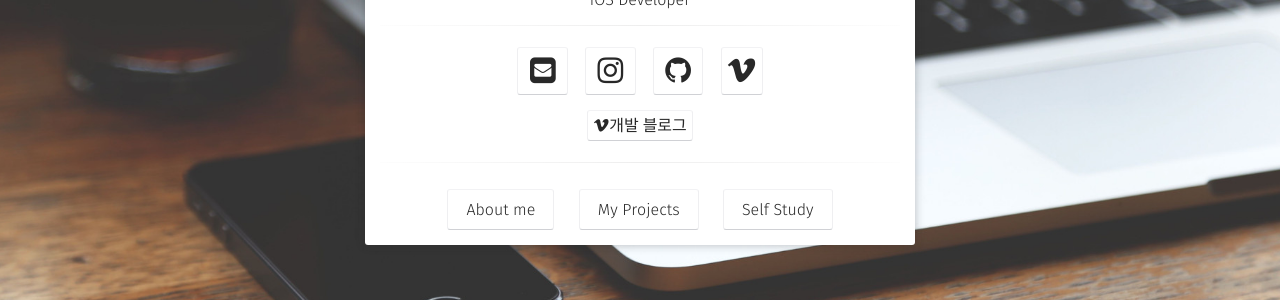
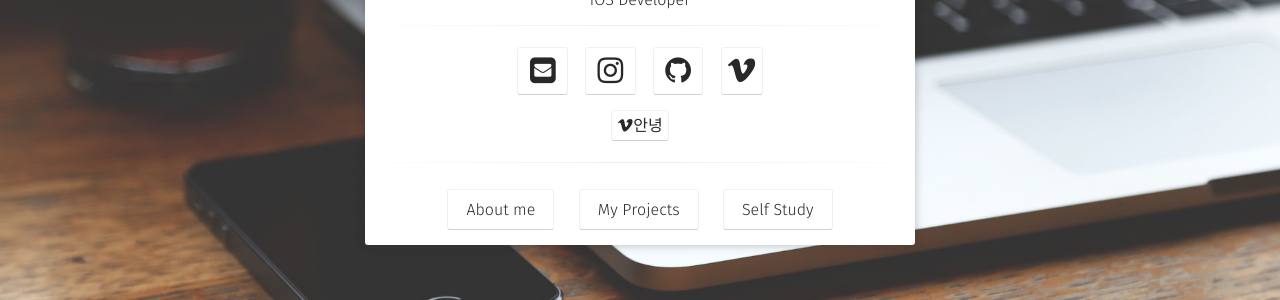
Before and after one commit to sangwoo24/sangwoo24.github.io, a Jekyll site: the page built from index.html, in a window 1280 px wide. Shown: the part 452-752 px from the top of the page. Built offline with Jekyll 4.4.1, drawn with Linux system fonts in a browser that asks for light colours; some web fonts are replaced.

Commit message:
Update social-links.html

```diff
--- a/_includes/social-links.html
+++ b/_includes/social-links.html
@@ -25,4 +25,4 @@
                         {% if site.keybase %}<a class="social-btn" href="https://keybase.io/{{ site.keybase }}" target="_blank" rel="noopener noreferrer"><i class="fa fa-fw fa-key"></i></a>{% endif %}
                         {% if site.xmpp %}<a class="social-btn" href="xmpp:{{ site.xmpp }}" target="_blank" rel="noopener noreferrer"><i class="fa fa-fw fa-lightbulb-o"></i></a>{% endif %}
                         {% if site.hackernews %}<a class="social-btn" href="https://news.ycombinator.com/user?id={{ site.hackernews }}" target="_blank" rel="noopener noreferrer"><i class="fa fa-fw fa-hacker-news"></i></a>{% endif %}
-                        {% if site.tistory %}<a class="social-btn" href="https://velog.io/@{{site.velog}}" target="_blank" rel="noopener noreferrer"><i class="fa fa-vimeo"></h3><font style="size: 5px;">개발 블로그</font></i></a>{% endif %}
+                        {% if site.tistory %}<a class="social-btn" href="https://velog.io/@{{site.velog}}" target="_blank" rel="noopener noreferrer"><i class="fa fa-vimeo"></h3>안녕</i></a>{% endif %}
```
